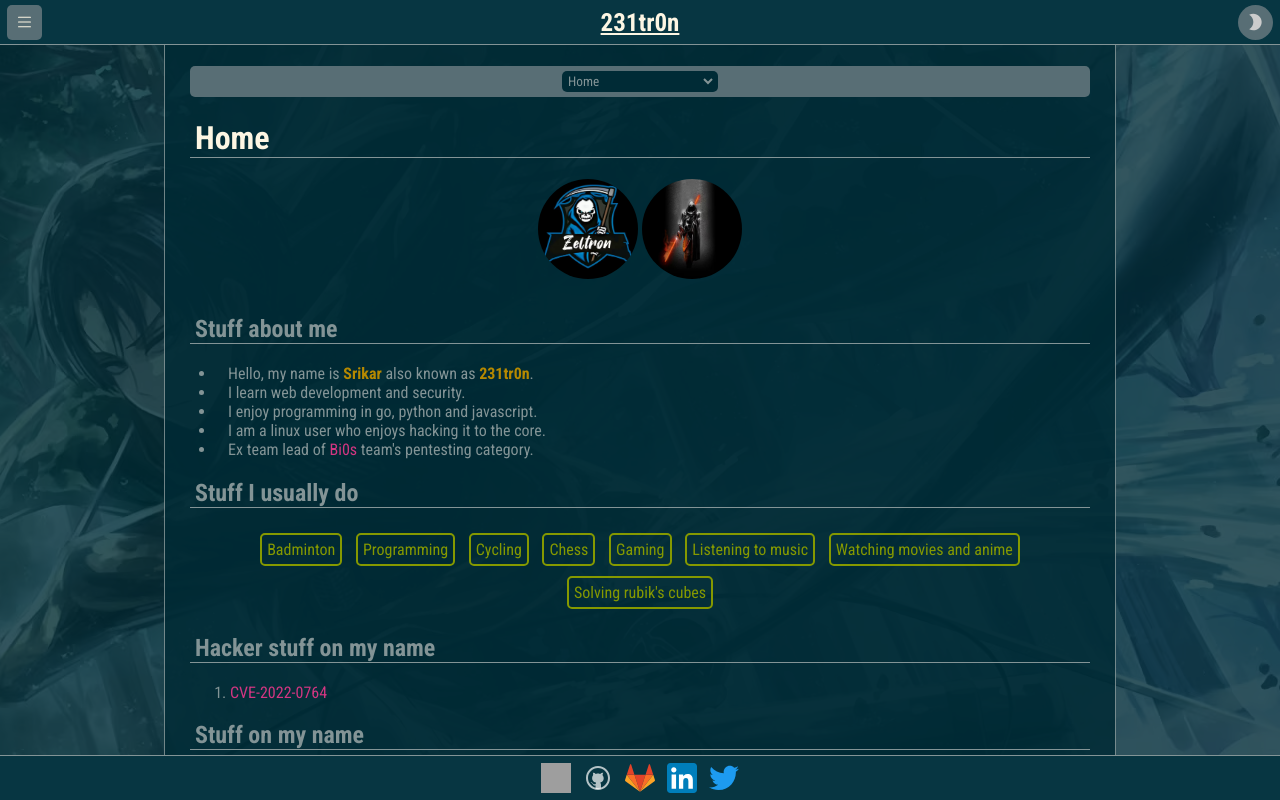
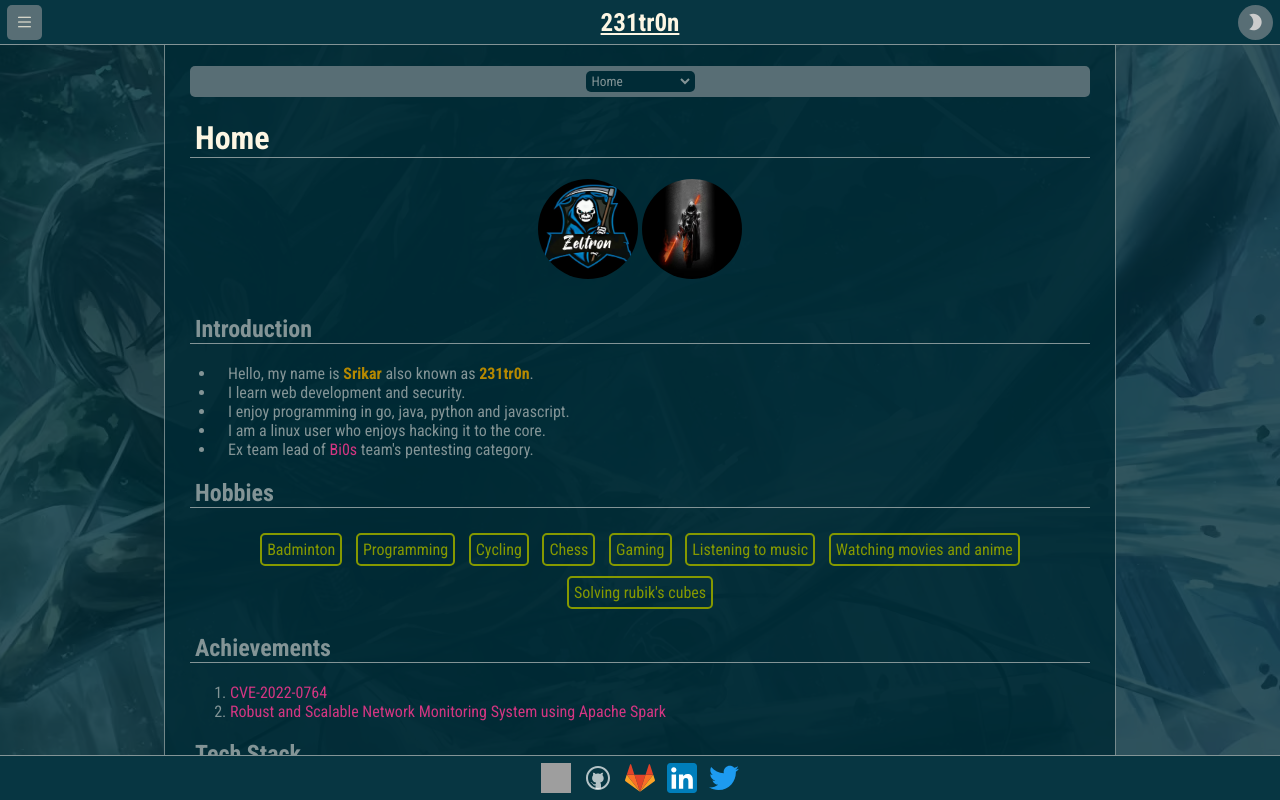
Before and after one commit to 231tr0n/231tr0n.github.io, a SvelteKit app: page / in a window 1280 px wide. Built offline with nearby package versions, Linux system fonts and the light colour scheme; grey boxes are pictures that could not be loaded.

Commit message:
fix: revamp homepage

```diff
--- a/src/routes/+page.svelte
+++ b/src/routes/+page.svelte
@@ -10,14 +10,14 @@
 		<img src="/images/zeltron.avif" alt="Logo" class="zeltron" />
 	</div>
 
-	<h2>Stuff about me</h2>
+	<h2>Introduction</h2>
 	<ul>
 		<li>
 			Hello, my name is <span class="highlightkeyword">Srikar</span>
 			also known as <span class="highlightkeyword">231tr0n</span>.
 		</li>
 		<li>I learn web development and security.</li>
-		<li>I enjoy programming in go, python and javascript.</li>
+		<li>I enjoy programming in go, java, python and javascript.</li>
 		<li>I am a linux user who enjoys hacking it to the core.</li>
 		<li>
 			Ex team lead of <a target="_blank" href="https://bi0s.in">Bi0s</a>
@@ -25,7 +25,7 @@
 		</li>
 	</ul>
 
-	<h2>Stuff I usually do</h2>
+	<h2>Hobbies</h2>
 	<div class="center">
 		<div class="badge">Badminton</div>
 		<div class="badge">Programming</div>
@@ -37,17 +37,13 @@
 		<div class="badge">Solving rubik's cubes</div>
 	</div>
 
-	<h2>Hacker stuff on my name</h2>
+	<h2>Achievements</h2>
 	<ol>
 		<li>
 			<a target="_blank" href="https://huntr.com/bounties/001d1c29-805a-4035-93bb-71a0e81da3e5">
 				CVE-2022-0764
 			</a>
 		</li>
-	</ol>
-
-	<h2>Stuff on my name</h2>
-	<ol>
 		<li>
 			<a target="_blank" href="https://link.springer.com/chapter/10.1007/978-981-19-6088-8_32">
 				Robust and Scalable Network Monitoring System using Apache Spark</a
@@ -55,7 +51,7 @@
 		</li>
 	</ol>
 
-	<h2>Stuff I touched in my life</h2>
+	<h2>Tech Stack</h2>
 	<div class="center">
 		<a target="_blank" href="https://openjdk.org">
 			<img class="logo" alt="Java" src="/images/java.avif" />
@@ -125,7 +121,7 @@
 		</a>
 	</div>
 
-	<h2>Stuff in which I do stuff</h2>
+	<h2>Developer Tools</h2>
 	<h3>Operating systems</h3>
 	<div class="center">
 		<a target="_blank" href="https://archlinux.org">
@@ -155,15 +151,15 @@
 	</div>
 	<h3>Desktop Environments and Window Managers</h3>
 	<div class="center">
-		<a target="_blank" href="https://i3wm.org">
-			<img class="logo" alt="i3" src="/images/i3.avif" />
-		</a>
+		<!-- <a target="_blank" href="https://i3wm.org"> -->
+		<!-- 	<img class="logo" alt="i3" src="/images/i3.avif" /> -->
+		<!-- </a> -->
 		<a target="_blank" href="https://projects.linuxmint.com/cinnamon">
 			<img class="logo" alt="Cinnamon" src="/images/cinnamon.avif" />
 		</a>
-		<a target="_blank" href="https://github.com/baskerville/bspwm">
-			<img class="logo" alt="Bspwm" src="/images/bspwm.avif" />
-		</a>
+		<!-- <a target="_blank" href="https://github.com/baskerville/bspwm"> -->
+		<!-- 	<img class="logo" alt="Bspwm" src="/images/bspwm.avif" /> -->
+		<!-- </a> -->
 		<a target="_blank" href="https://github.com/swaywm/sway">
 			<img class="logo" alt="Sway" src="/images/sway.svg" />
 		</a>
```
